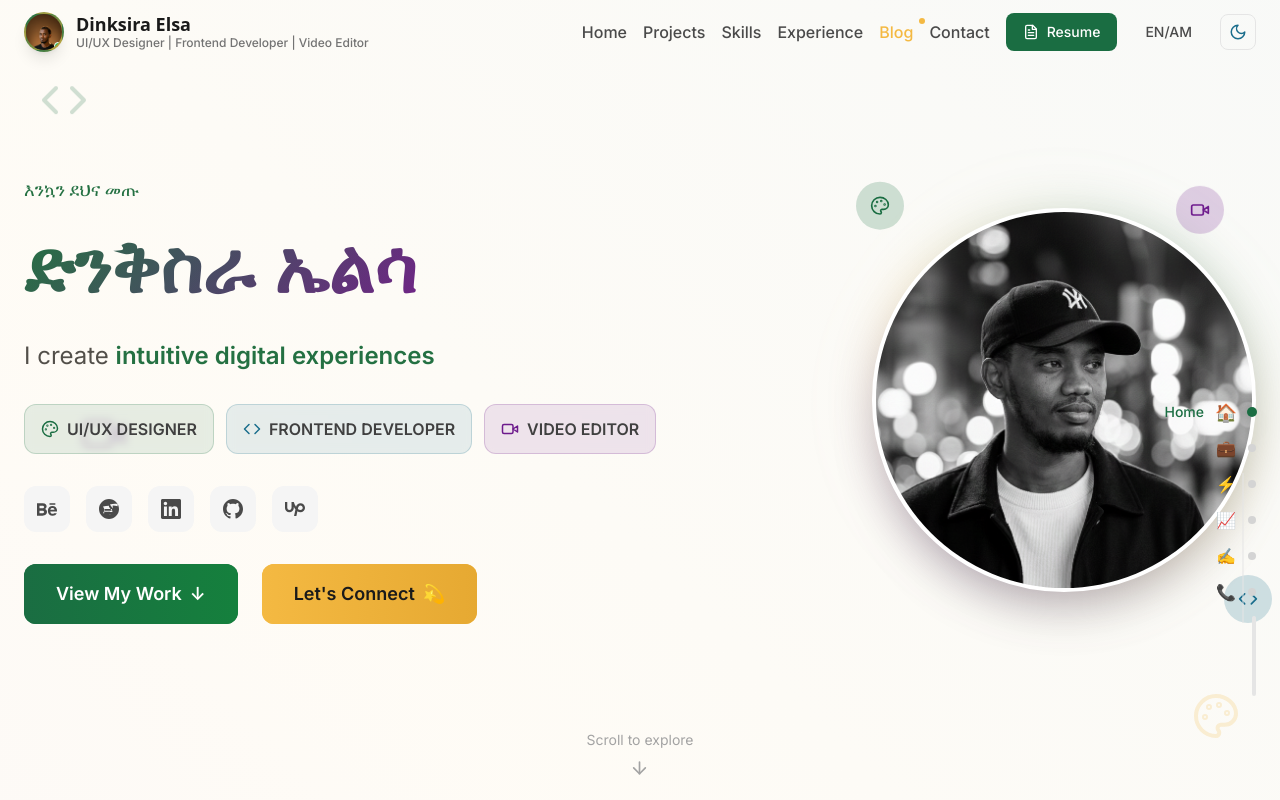
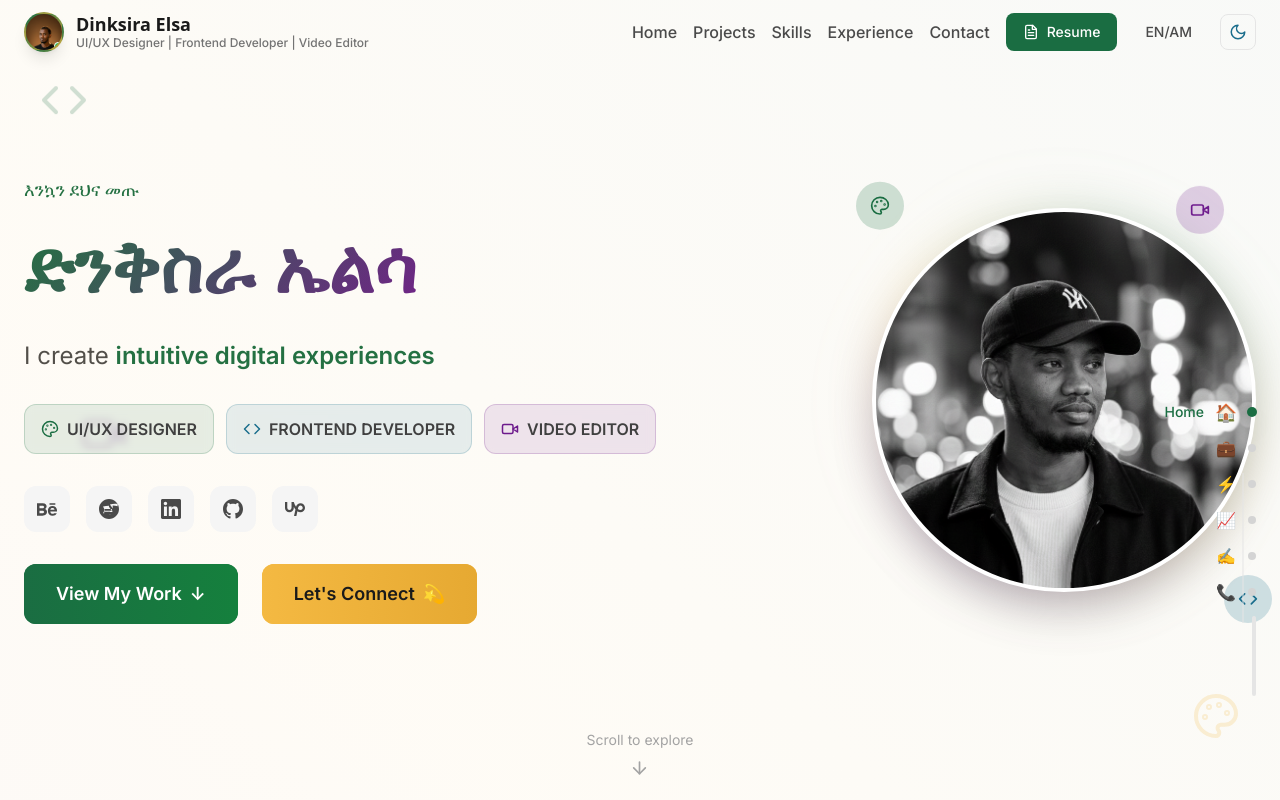
Before and after one commit to dinksira/Portfolio, a Next.js app: page / in a window 1280 px wide. Shown: the top 800 px of the page. Built offline with nearby package versions, Linux system fonts and the light colour scheme; a web font is replaced by a local one.

Commit message:
Update Header fix profile image and scroll behavior

```diff
--- a/src/components/layout/Header.tsx
+++ b/src/components/layout/Header.tsx
@@ -15,22 +15,37 @@ export default function Header() {
   const { theme, toggleTheme } = useTheme();
 
   const handleResumeClick = () => {
-    window.open('https://drive.google.com/file/d/1xOvyfh9aSc9UX0xOvnCyD-w1jIEWkdcM/view?usp=sharing', '_blank', 'noopener,noreferrer');
+    window.open(
+      'https://drive.google.com/file/d/1hh25YxVdYL7iln2_UuSQj5XqF7GfVm0C/view?usp=drive_link',
+      '_blank',
+      'noopener,noreferrer'
+    );
+  };
+
+  // Smooth scroll with header offset
+  const handleScroll = (id: string) => {
+    const element = document.getElementById(id);
+    if (!element) return;
+    const yOffset = -90; // adjust according to your header height
+    const y = element.getBoundingClientRect().top + window.pageYOffset + yOffset;
+    window.scrollTo({ top: y, behavior: 'smooth' });
+    setIsMenuOpen(false);
   };
 
   useEffect(() => {
-    const handleScroll = () => {
+    const onScroll = () => {
       setIsScrolled(window.scrollY > 50);
 
-      // Calculate scroll progress
-      const winScroll = document.body.scrollTop || document.documentElement.scrollTop;
-      const height = document.documentElement.scrollHeight - document.documentElement.clientHeight;
-      const scrolled = (winScroll / height) * 100;
-      setScrollProgress(scrolled);
+      const winScroll =
+        document.body.scrollTop || document.documentElement.scrollTop;
+      const height =
+        document.documentElement.scrollHeight -
+        document.documentElement.clientHeight;
+      setScrollProgress((winScroll / height) * 100);
     };
 
-    window.addEventListener('scroll', handleScroll);
-    return () => window.removeEventListener('scroll', handleScroll);
+    window.addEventListener('scroll', onScroll);
+    return () => window.removeEventListener('scroll', onScroll);
   }, []);
 
   const navItems = [
@@ -38,7 +53,6 @@ export default function Header() {
     { name: 'Projects', href: '#projects' },
     { name: 'Skills', href: '#skills' },
     { name: 'Experience', href: '#experience' },
-    { name: 'Blog', href: '#blog' },
     { name: 'Contact', href: '#contact' },
   ];
 
@@ -54,15 +68,11 @@ export default function Header() {
     >
       <nav className="container mx-auto px-6 py-3">
         <div className="flex items-center justify-between">
-          {/* Logo with Profile Image */}
-          <motion.div
-            whileHover={{ scale: 1.02 }}
-            className="flex items-center space-x-3"
-          >
-            {/* Profile Image */}
+          {/* Logo + Profile */}
+          <motion.div whileHover={{ scale: 1.02 }} className="flex items-center space-x-3">
             <motion.div
               whileHover={{ scale: 1.1, rotate: 5 }}
-              transition={{ type: "spring", stiffness: 300, damping: 10 }}
+              transition={{ type: 'spring', stiffness: 300, damping: 10 }}
               className="relative w-10 h-10 rounded-full border-2 border-ethiopian-green/20 dark:border-ethiopian-green/40 overflow-hidden bg-gradient-to-br from-ethiopian-green to-sunset-gold shadow-lg"
             >
               {!imageError ? (
@@ -81,7 +91,7 @@ export default function Header() {
                 </div>
               )}
 
-              {/* Online Status Indicator */}
+              {/* Online indicator */}
               <motion.div
                 initial={{ scale: 0 }}
                 animate={{ scale: 1 }}
@@ -89,7 +99,6 @@ export default function Header() {
               />
             </motion.div>
 
-            {/* Name */}
             <div className="flex flex-col">
               <span className="font-display text-lg font-bold text-neutral-900 dark:text-white leading-tight">
                 Dinksira Elsa
@@ -103,72 +112,37 @@ export default function Header() {
           {/* Desktop Navigation */}
           <div className="hidden md:flex items-center space-x-4">
             {navItems.map((item, index) => (
-              <motion.div
+              <motion.button
                 key={item.name}
+                onClick={() => handleScroll(item.name.toLowerCase())}
                 initial={{ opacity: 0, y: -10 }}
                 animate={{ opacity: 1, y: 0 }}
                 transition={{ delay: index * 0.1 }}
+                className="relative font-medium text-neutral-600 dark:text-neutral-300 hover:text-ethiopian-green dark:hover:text-ethiopian-green transition-colors duration-300"
               >
-                <motion.a
-                  href={item.href}
-                  whileHover={{
-                    y: -2,
-                    color: item.name === 'Blog' ? '#F4B942' : '#1A6D42'
-                  }}
-                  className={`relative font-medium transition-colors duration-300 ${
-                    item.name === 'Blog'
-                      ? 'text-sunset-gold hover:text-gold-dark dark:text-sunset-gold/90 dark:hover:text-sunset-gold'
-                      : 'text-neutral-600 dark:text-neutral-300 hover:text-ethiopian-green dark:hover:text-ethiopian-green'
-                  }`}
-                >
-                  {item.name}
-
-                  {/* Blog Badge */}
-                  {item.name === 'Blog' && (
-                    <motion.span
-                      initial={{ scale: 0 }}
-                      animate={{ scale: 1 }}
-                      className="absolute -top-1 -right-3 w-1.5 h-1.5 bg-sunset-gold rounded-full"
-                    />
-                  )}
-
-                  {/* Hover Underline */}
-                  <motion.div
-                    className={`absolute bottom-0 left-0 w-0 h-0.5 ${
-                      item.name === 'Blog' ? 'bg-sunset-gold' : 'bg-ethiopian-green'
-                    }`}
-                    whileHover={{ width: '100%' }}
-                    transition={{ duration: 0.3 }}
-                  />
-                </motion.a>
-              </motion.div>
+                {item.name}
+                <motion.div
+                  className="absolute bottom-0 left-0 w-0 h-0.5 bg-ethiopian-green"
+                  whileHover={{ width: '100%' }}
+                  transition={{ duration: 0.3 }}
+                />
+              </motion.button>
             ))}
 
-            {/* Resume Button */}
             <motion.button
               onClick={handleResumeClick}
-              whileHover={{
-                scale: 1.05,
-                y: -1
-              }}
+              whileHover={{ scale: 1.05, y: -1 }}
               whileTap={{ scale: 0.95 }}
               className="flex items-center gap-2 px-4 py-2 bg-ethiopian-green text-white rounded-lg font-medium transition-all duration-300 hover:bg-green-700 hover:shadow-lg border border-ethiopian-green/20"
-              title="Download Resume"
             >
               <FileText size={16} />
               <span className="text-sm">Resume</span>
             </motion.button>
 
-            {/* Language Switcher */}
-            <motion.button
-              whileHover={{ scale: 1.05 }}
-              whileTap={{ scale: 0.95 }}
-              className="text-sm font-medium text-neutral-600 dark:text-neutral-300 hover:text-ethiopian-green dark:hover:text-ethiopian-green transition-colors px-3 py-1 rounded-lg hover:bg-neutral-100 dark:hover:bg-neutral-800"
-            >
+            <motion.button className="text-sm font-medium text-neutral-600 dark:text-neutral-300 hover:text-ethiopian-green dark:hover:text-ethiopian-green transition-colors px-3 py-1 rounded-lg hover:bg-neutral-100 dark:hover:bg-neutral-800">
               EN/AM
             </motion.button>
 
-            {/* Theme Toggle */}
             <motion.button
               onClick={toggleTheme}
               whileHover={{ scale: 1.1, rotate: 15 }}
@@ -202,55 +176,34 @@ export default function Header() {
               initial={{ opacity: 0, height: 0 }}
               animate={{ opacity: 1, height: 'auto' }}
               exit={{ opacity: 0, height: 0 }}
-              className="md:hidden mt-4 pb-4 border-t border-neutral-200 dark:border-neutral-700 bg-white/95 dark:bg-neutral-900/95 backdrop-blur-md rounded-lg shadow-lg"
+              className="md:hidden mt-4 pb-4 border-t border-neutral-200 dark:border-neutral-700 bg-white/95 dark:bg-neutral-900/95 backdrop-blur-md rounded-lg shadow-lg overflow-hidden"
             >
               <div className="flex flex-col space-y-3 pt-4">
                 {navItems.map((item, index) => (
-                  <motion.a
+                  <motion.button
                     key={item.name}
-                    href={item.href}
+                    onClick={() => handleScroll(item.name.toLowerCase())}
                     initial={{ opacity: 0, x: -20 }}
                     animate={{ opacity: 1, x: 0 }}
                     transition={{ delay: index * 0.1 }}
-                    onClick={() => setIsMenuOpen(false)}
-                    className={`flex items-center justify-between py-3 px-4 rounded-lg transition-all duration-300 ${
-                      item.name === 'Blog'
-                        ? 'bg-sunset-gold/10 text-sunset-gold hover:bg-sunset-gold/20 dark:bg-sunset-gold/20 dark:hover:bg-sunset-gold/30'
-                        : 'text-neutral-600 dark:text-neutral-300 hover:text-ethiopian-green dark:hover:text-ethiopian-green hover:bg-neutral-100 dark:hover:bg-neutral-800'
-                    }`}
+                    className="flex items-center justify-between py-3 px-4 rounded-lg transition-all duration-300 text-neutral-600 dark:text-neutral-300 hover:text-ethiopian-green dark:hover:text-ethiopian-green hover:bg-neutral-100 dark:hover:bg-neutral-800"
                   >
-                    <span className="font-medium">{item.name}</span>
-                    {item.name === 'Blog' && (
-                      <motion.span
-                        initial={{ scale: 0 }}
-                        animate={{ scale: 1 }}
-                        className="w-1.5 h-1.5 bg-sunset-gold rounded-full"
-                      />
-                    )}
-                  </motion.a>
+                    {item.name}
+                  </motion.button>
                 ))}
 
-                {/* Mobile Resume Button */}
                 <motion.button
-                  onClick={() => {
-                    handleResumeClick();
-                    setIsMenuOpen(false);
-                  }}
+                  onClick={handleResumeClick}
                   initial={{ opacity: 0, x: -20 }}
                   animate={{ opacity: 1, x: 0 }}
                   transition={{ delay: 0.5 }}
                   className="flex items-center justify-center gap-2 py-3 px-4 mx-4 bg-ethiopian-green text-white rounded-lg font-medium transition-all duration-300 hover:bg-green-700 hover:shadow-lg border border-ethiopian-green/20"
                 >
                   <FileText size={16} />
-                  <span>Download Resume</span>
+                  <span>Resume</span>
                 </motion.button>
 
-                <motion.div
-                  initial={{ opacity: 0 }}
-                  animate={{ opacity: 1 }}
-                  transition={{ delay: 0.6 }}
-                  className="flex items-center justify-between pt-4 mt-2 border-t border-neutral-200 dark:border-neutral-700 px-4"
-                >
+                <div className="flex items-center justify-between pt-4 mt-2 border-t border-neutral-200 dark:border-neutral-700 px-4">
                   <motion.button
                     whileHover={{ scale: 1.05 }}
                     whileTap={{ scale: 0.95 }}
@@ -270,12 +223,14 @@ export default function Header() {
                       <Moon size={18} className="text-blue-nile" />
                     )}
                   </motion.button>
-                </motion.div>
+                </div>
               </div>
             </motion.div>
           )}
         </AnimatePresence>
       </nav>
+
+      {/* Scroll Progress */}
       <motion.div
         className="absolute bottom-0 left-0 h-0.5 bg-gradient-to-r from-ethiopian-green to-sunset-gold"
         style={{ width: `${scrollProgress}%` }}
```
